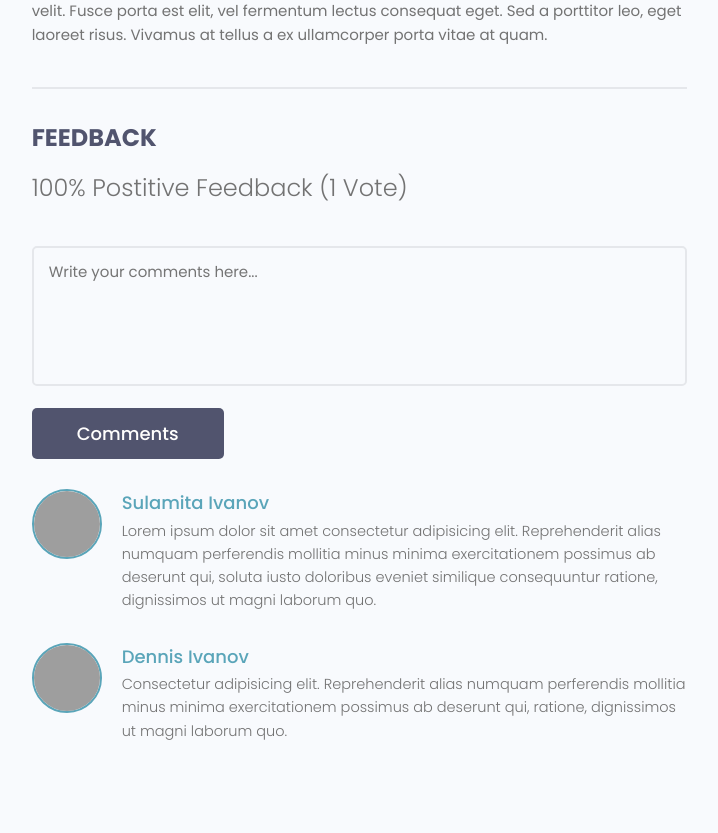
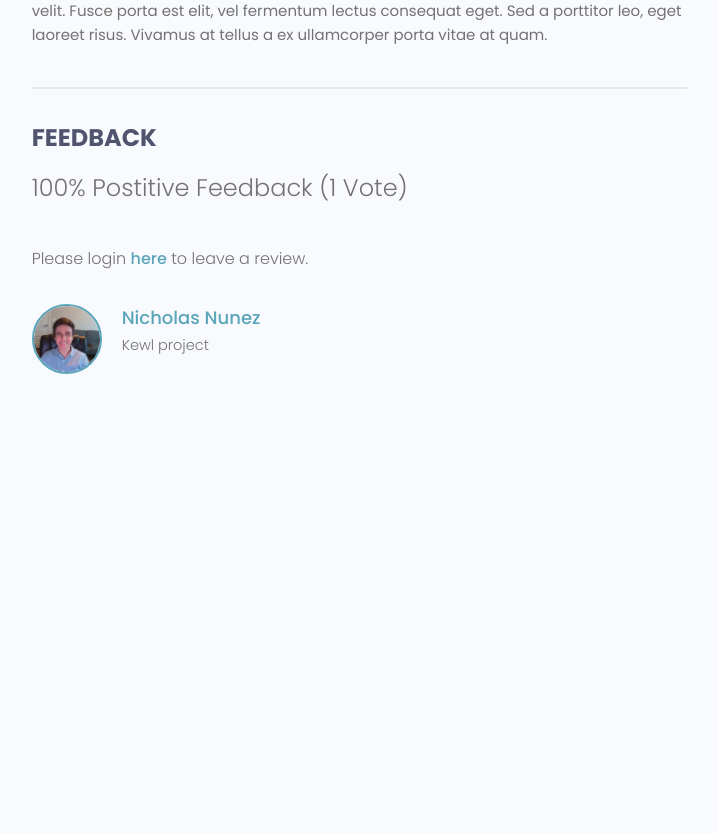
Before and after one commit to nnune028/devsearch108, a Django app: page /projects/project/bd07b886-0cfc-4abe-8dc7-9a121f83548a in a window 1280 px wide. Shown: the part 856-1689 px from the top of the page, without its empty margins (465-1183 px from the left). After the commit the page ends 1230 px from the top, so only its background shows below. Run offline with Django 4.2, Linux system fonts and the light colour scheme; data comes from the database, SQL or seed files in the repository; both versions use the stored data as it was after the commit; some libraries are stand-ins or nearby versions; grey boxes are pictures that could not be loaded.

Commit message:
Add functionality to votes and reviews.

```diff
--- a/projects/forms.py
+++ b/projects/forms.py
@@ -1,6 +1,6 @@
 from django.forms import ModelForm
 from django import forms # Allows us to modify fields
-from .models import Project
+from .models import Project, Review
 
 class ProjectForm(ModelForm):
     class Meta: # Metadata attached to the model
@@ -20,3 +20,19 @@ class ProjectForm(ModelForm):
         # Iterates throught the dictionary instead of doing each one individually
         for name, field in self.fields.items():
             field.widget.attrs.update({'class':'input', 'placeholder':'Insert ' + name + ' here'})
+
+class ReviewForm(ModelForm):
+    class Meta:
+        model = Review
+        fields = ['value', 'body']
+
+        labels = {
+            'value':'Place your vote!',
+            'body':'Add a comment with a vote!',
+        }
+    def __init__(self, *args, **kwargs):
+        super(ReviewForm, self).__init__(*args, **kwargs) # Inherit from the ProjectForm class
+
+        # Iterates throught the dictionary instead of doing each one individually
+        for name, field in self.fields.items():
+            field.widget.attrs.update({'class':'input', 'placeholder':'Insert ' + name + ' here'})
--- a/projects/models.py
+++ b/projects/models.py
@@ -24,14 +24,29 @@ class Project(models.Model):
         return self.title
 
     class Meta:
-        ordering = ['created']
+        ordering = ['-vote_ratio', '-vote_total'] # Sort by ratio. If ratio is the same, the one with the higher total takes precedent
+
+    @property
+    def reviewers(self):
+        queryset = self.review_set.all().values_list('owner__id', flat=True)
+        return queryset
+
+    @property # Run as an attribute and not an actual method
+    def getVoteCount(self):
+        reviews = self.review_set.all()
+        upVotes = reviews.filter(value='up').count()
+        totalVotes = reviews.count()
+        ratio = (upVotes / totalVotes) * 100
+        self.vote_total = totalVotes
+        self.vote_ratio = ratio
+        self.save()
 
 class Review(models.Model):
     VOTE_TYPE = (
         ('up', 'Up Vote'),
         ('down', 'Down Vote'),
     )
-    # owner =
+    owner = models.ForeignKey(Profile, on_delete=models.CASCADE, null=True)
     project = models.ForeignKey(Project, on_delete=models.CASCADE) # Delete all reviews if project deleted
     body = models.TextField(null=True, blank=True)
     value = models.CharField(max_length=200, choices=VOTE_TYPE)
@@ -39,6 +54,9 @@ class Review(models.Model):
     created = models.DateTimeField(auto_now_add=True)
     # Unique, primary key of the table, and not editable
     id = models.UUIDField(default=uuid.uuid4, unique=True, primary_key=True, editable=False)
+
+    class Meta:
+        unique_together = [['owner', 'project']] # Same owner can't leave multiple reviews for one project
 
     def __str__(self): # This is what allows us to see the project by its title name in the db in the admin panel
         return self.value
--- a/projects/templates/projects/single-project.html
+++ b/projects/templates/projects/single-project.html
@@ -42,43 +42,45 @@
             <h5 class="project--rating">
               {{ project.vote_ratio }}% Postitive Feedback ({{ project.vote_total }} Vote{{ project.vote_total | pluralize:"s" }})
             </h5>
-
-            <form class="form" action="#" method="POST">
+            {% if request.user.profile.id in project.reviewers %}
+            <p>You have already submitted a review for this project.</p>
+            {% elif request.user.profile == project.owner %}
+            <p>You cannot review your own work.</p>
+            {% elif request.user.is_authenticated %}
+            <form class="form" action="{% url 'project' project.id %}" method="POST">
+              {% csrf_token %}
               <!-- Textarea -->
+              {% for field in form %}
               <div class="form__field">
-                <label for="formInput#textarea">Comments: </label>
-                <textarea class="input input--textarea" name="message" id="formInput#textarea"
-                  placeholder="Write your comments here..."></textarea>
+                <label for="formInput#textarea">{{ field.label }}</label>
+                {{ field }}
               </div>
-              <input class="btn btn--sub btn--lg" type="submit" value="Comments" />
+              {% endfor %}
+              <input class="btn btn--sub btn--lg" type="submit" value="Add Review" />
             </form>
+            {% else %}
+            <!-- The next allows us to come back directly to this page once we are logged in -->
+            <p>Please login <a href="{% url 'login' %}?next={{ request.path }}">here</a> to leave a review.</p>
+            {% endif %}
             <div class="commentList">
+              {% for review in project.review_set.all %}
+              {% if review.body %}
               <div class="comment">
-                <a href="profile.html">
+                <a href="{% url 'profile' review.owner.id %}">
                   <img class="avatar avatar--md"
-                    src="https://pbs.twimg.com/profile_images/1335382240931368961/b3wSZKj4_400x400.jpg" alt="user" />
+                    src="{{ review.owner.profile_image.url }}" alt="user" />
                 </a>
                 <div class="comment__details">
-                  <a href="profile.html" class="comment__author">Sulamita Ivanov</a>
+                  <a href="{% url 'profile' review.owner.id %}" class="comment__author">{{ review.owner.name }}</a>
                   <p class="comment__info">
-                    Lorem ipsum dolor sit amet consectetur adipisicing elit. Reprehenderit alias numquam perferendis
-                    mollitia minus minima exercitationem possimus ab deserunt qui, soluta iusto doloribus eveniet
-                    similique consequuntur ratione, dignissimos ut magni laborum quo.
+                    <!-- linebreaksbr ensures that whatever is output keeps its formatting -->
+                    {{ review.body|linebreaksbr }}
                   </p>
                 </div>
               </div>
-              <div class="comment">
-                <a href="profile.html">
-                  <img class="avatar avatar--md" src="https://avatars.githubusercontent.com/u/33843378" alt="user" />
-                </a>
-                <div class="comment__details">
-                  <a href="profile.html" class="comment__author">Dennis Ivanov</a>
-                  <p class="comment__info">
-                    Consectetur adipisicing elit. Reprehenderit alias numquam perferendis mollitia minus minima
-                    exercitationem possimus ab deserunt qui, ratione, dignissimos ut magni laborum quo.
-                  </p>
-                </div>
-              </div>
+              {% endif %}
+              {% endfor %}
+
             </div>
           </div>
         </div>
--- a/projects/views.py
+++ b/projects/views.py
@@ -1,9 +1,10 @@
 from django.shortcuts import render, redirect
 from django.http import HttpResponse
 from .models import Project, Tag
-from .forms import ProjectForm
+from .forms import ProjectForm, ReviewForm
 from django.contrib.auth.decorators import login_required
 from .utils import searchProjects, paginateProjects
+from django.contrib import messages
 
 
 
@@ -18,8 +19,22 @@ def projects(request):
 
 def project(request, pk):
     projectObj = Project.objects.get(id=pk)
+    form = ReviewForm()
+
+    if request.method == 'POST':
+        form = ReviewForm(request.POST)
+        review = form.save(commit=False)
+        review.project = projectObj
+        review.owner = request.user.profile
+        review.save()
+
+        projectObj.getVoteCount
+
+        messages.success(request, 'Your review was successfully submitted!')
+        return redirect('project', pk=projectObj.id)
+
     tags = projectObj.tags.all()
-    context = {'project':projectObj, 'tags':tags}
+    context = {'project':projectObj, 'tags':tags, 'form':form}
     return render(request, 'projects/single-project.html', context)
 
 
--- a/users/templates/users/login_register.html
+++ b/users/templates/users/login_register.html
@@ -55,7 +55,7 @@
         <p>Hello Developer, Welcome Back!</p>
       </div>
 
-      <form action="{% url 'login' %}" method="POST" class="form auth__form">
+      <form action="" method="POST" class="form auth__form">
         {% csrf_token %}
         <!-- Input:Email -->
         <div class="form__field">
--- a/users/views.py
+++ b/users/views.py
@@ -16,7 +16,7 @@ def loginUser(request):
         return redirect('profiles')
 
     if request.method == 'POST':
-        username = request.POST['username']
+        username = request.POST['username'].lower()
         password = request.POST['password']
 
         try:
@@ -28,7 +28,7 @@ def loginUser(request):
 
         if user is not None:
             login(request, user) # Creates session for user in database, adds session to the browser's cookies
-            return redirect('profiles')
+            return redirect(request.GET['next'] if 'next' in request.GET else 'account')
         else:
             messages.error(request, 'Username or password is incorrect.')
 
```
Also changed, not shown: db.sqlite3, projects/migrations/0005_alter_project_options_review_owner_and_more.py (added).
